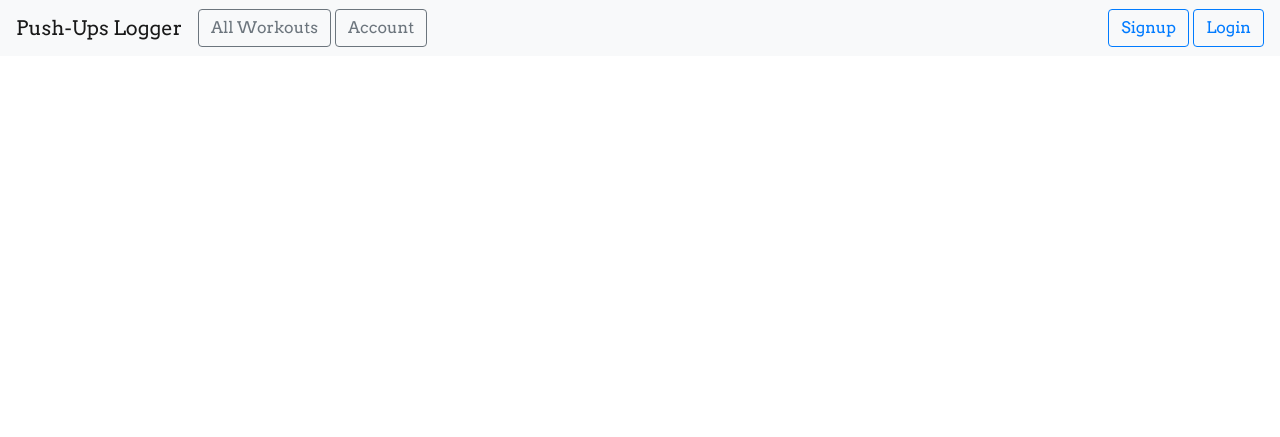
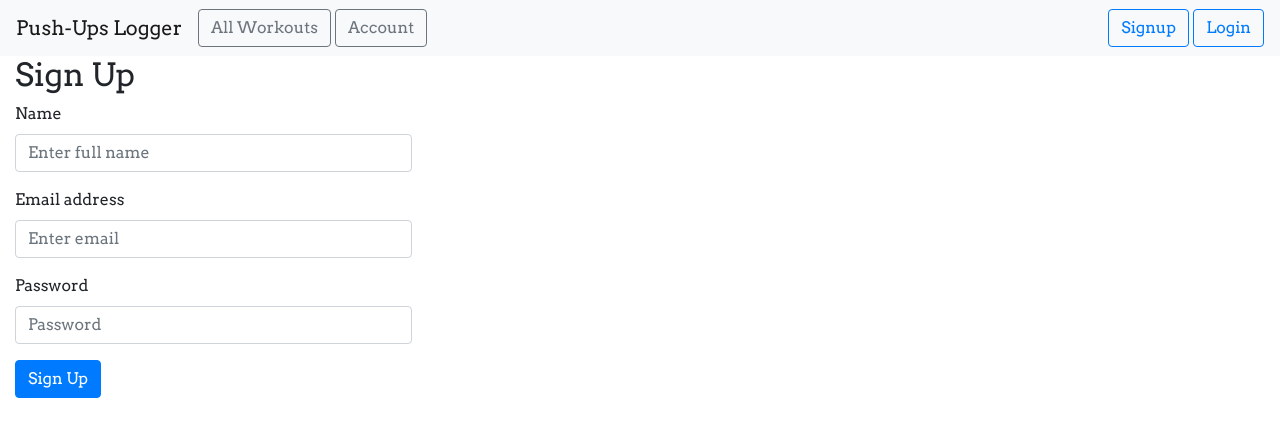
Before and after one commit to ar-arora/pushups_logger, a Python web app: template templates/signup.html in a window 1280 px wide. Shown: the top 437 px of the page. Run offline with Jinja, Linux system fonts and the light colour scheme; the template is opened without the code that fills it, so the values that code supplies are empty; some libraries are stand-ins or nearby versions.

Commit message:
Updated signup.html with content from https://github.com/itsron143/pushups-logger/blob/master/pushups_logger/templates/signup.html

```diff
--- a/templates/signup.html
+++ b/templates/signup.html
@@ -1,19 +1,49 @@
-<!DOCTYPE html>
-<html lang="en">
-{% extends "base.html" %}
-{% block head %}
-{{ super() }}
+{% extends "base.html" %} {% block head %} {{ super() }}
 <link
-    rel="stylesheet"
-    href="{{ url_for('static', filename = 'extended.beauty.css')}}"
+  rel="stylesheet"
+  href="{{ url_for('static', filename= 'extended_beauty.css') }}"
 />
+{% endblock %} {% block content %}
+<div class="col-md-4 col-md-offset-4">
+  <form method="POST" action="/signup">
+    <h2>Sign Up</h2>
+    {% with messages = get_flashed_messages() %} {% if messages %}
+    <div class="notification is-danger">
+      {{ messages[0] }}. Go to
+      <a href="{{ url_for('auth.login') }}">login page</a>.
+    </div>
+    {% endif %} {% endwith %}
+    <div class="form-group">
+      <label for="name">Name</label>
+      <input
+        type="text"
+        class="form-control"
+        id="name"
+        name="name"
+        placeholder="Enter full name"
+      />
+    </div>
+    <div class="form-group">
+      <label for="email">Email address</label>
+      <input
+        type="email"
+        class="form-control"
+        id="email"
+        name="email"
+        placeholder="Enter email"
+      />
+    </div>
+    <div class="form-group">
+      <label for="password">Password</label>
+      <input
+        type="password"
+        class="form-control"
+        id="password"
+        name="password"
+        placeholder="Password"
+      />
+    </div>
+    <button type="submit" class="btn btn-primary">Sign Up</button>
+  </form>
+</div>
 {% endblock %}
-<head>
-    <meta charset="UTF-8">
-    <title>Sign Up</title>
-    <h1>Sign Up</h1>
-</head>
-<body>
-
-</body>
-</html>
```
